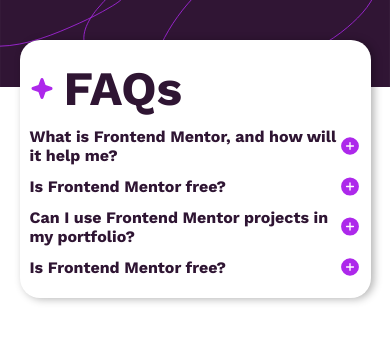
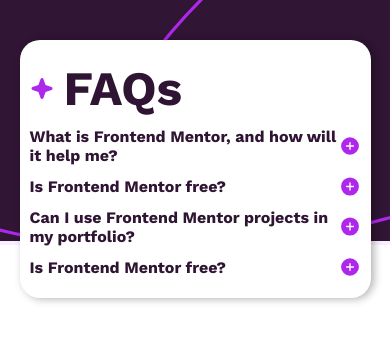
Before and after one commit to ArymanReis/Faqs_desafio_front-end_mentor, a plain HTML site: page index.html in a window 390 px wide. Drawn offline with nearby package versions, Linux system fonts and the light colour scheme.

Commit message:
responsivo
incluindo responsivo tag picture

```diff
--- a/index.html
+++ b/index.html
@@ -18,7 +18,10 @@
 </head>
 <body>
   <div class="container">
-    <img class="bg-container" src="assets/images/background-pattern-desktop.svg" alt="background-pattern">
+    <picture>
+      <source media="(max-width: 500px)" srcset="assets/images/background-pattern-mobile.svg">
+      <img class="bg-container" src="assets/images/background-pattern-desktop.svg" alt="background-pattern">
+    </picture>
 
     <div id="box-faqs">
       <div class="title">
--- a/styles.css
+++ b/styles.css
@@ -117,6 +117,11 @@
 
 @media (max-width: 500px) {
 
+.bg-container {
+    width: 100vw;
+    height: auto;
+}
+
 #box-faqs {
     flex-direction: column;
     width: 90%;
```
